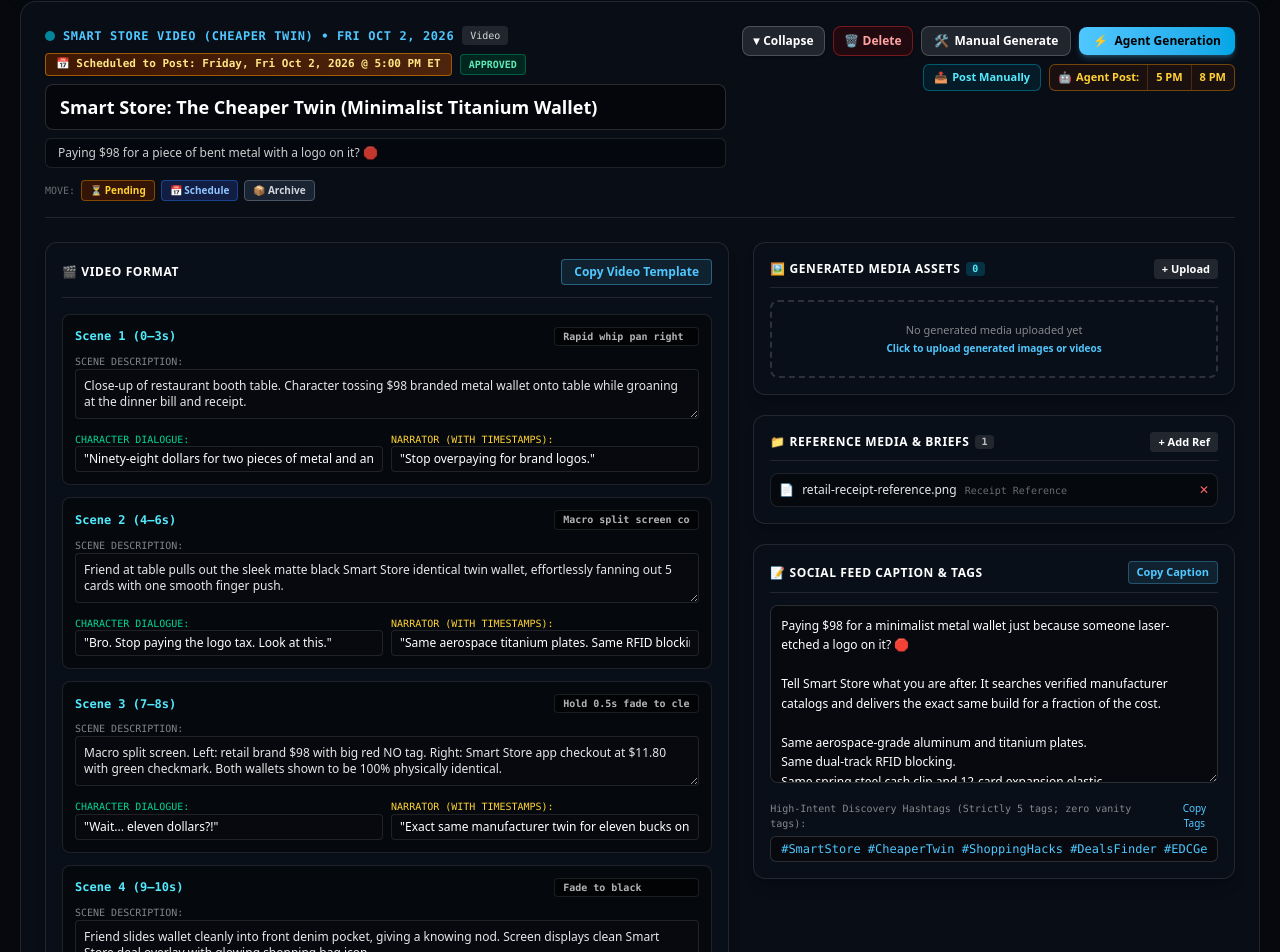
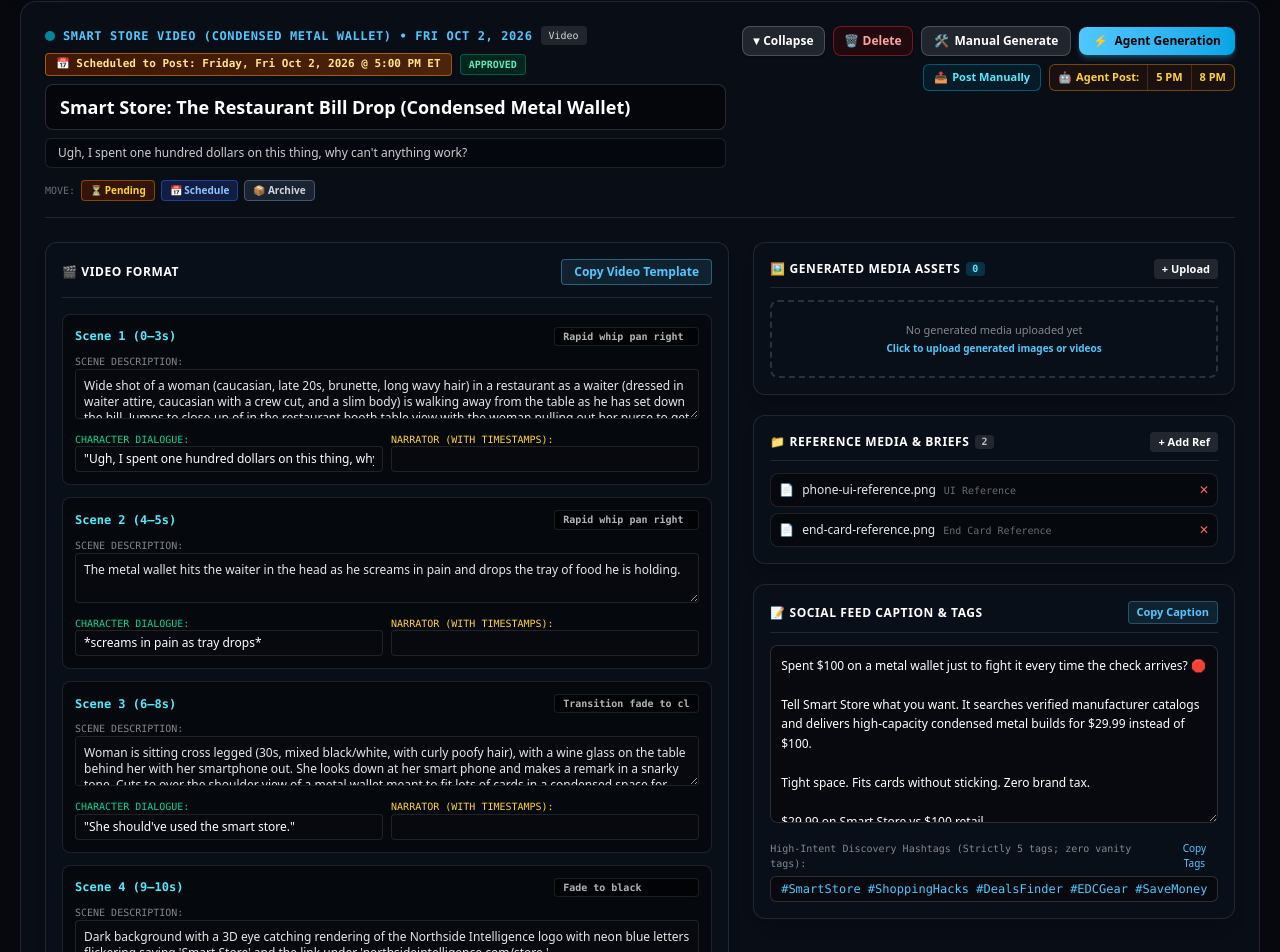
Before and after one commit to northsideventuresllc-sketch/northsideventuresgroup, a Next.js app: page /ni-content in a window 1280 px wide. Shown: the part 2160-3112 px from the top of the page. Built offline with nearby package versions, Linux system fonts and the light colour scheme.

Commit message:
fix(ni-content): remove obsolete thought leadership post and sync Smart Store titanium wallet video

```diff
--- a/src/app/ni-content/page.tsx
+++ b/src/app/ni-content/page.tsx
@@ -500,35 +500,31 @@
     dayOfMonth: 2,
     scheduledTime: "5:00 PM ET",
     channel: "Store",
-    slot: "Smart Store Video (Cheaper Twin)",
+    slot: "Smart Store Video (Condensed Metal Wallet)",
     brand: "Smart Store",
     format: "Video",
     platforms: ["Instagram", "Facebook Reels", "TikTok", "YouTube Shorts"],
-    title: "Smart Store: The Cheaper Twin (Minimalist Titanium Wallet)",
-    hook: "Paying $98 for a piece of bent metal with a logo on it? 🛑",
+    title: "Smart Store: The Restaurant Bill Drop (Condensed Metal Wallet)",
+    hook: "Ugh, I spent one hundred dollars on this thing, why can't anything work?",
     status: "approved",
-    pillar: "Tell Smart Store what you are after. It searches the whole catalog and finds a similar option for less, with picks tailored to you. Pay less for what you were already going to buy.",
-    caption: `Paying $98 for a minimalist metal wallet just because someone laser-etched a logo on it? 🛑
-
-Tell Smart Store what you are after. It searches verified manufacturer catalogs and delivers the exact same build for a fraction of the cost.
-
-Same aerospace-grade aluminum and titanium plates.
-Same dual-track RFID blocking.
-Same spring steel cash clip and 12-card expansion elastic.
-
-$11.80 on Smart Store vs $98 retail.
-
-Stop paying the brand tax. Pay less for what you were already going to buy.
-
-👉 Tap the link in bio or browse deals at northsideintelligence.com/store.`,
-    hashtags: "#SmartStore #CheaperTwin #ShoppingHacks #DealsFinder #EDCGear #TechDeals #SaveMoney",
+    pillar: "Tell Smart Store what you want. It searches verified manufacturer catalogs and delivers high-capacity condensed metal builds for $29.99 instead of $100. Pay less for what you were already going to buy.",
+    caption: `Spent $100 on a metal wallet just to fight it every time the check arrives? 🛑
+
+Tell Smart Store what you want. It searches verified manufacturer catalogs and delivers high-capacity condensed metal builds for $29.99 instead of $100.
+
+Tight space. Fits cards without sticking. Zero brand tax.
+
+$29.99 on Smart Store vs $100 retail.
+
+👉 Order yours now at northsideintelligence.com/store.`,
+    hashtags: "#SmartStore #ShoppingHacks #DealsFinder #EDCGear #SaveMoney #TechDeals #RestaurantHacks",
     productionSpecs: {
       dimensionsAndFormat: "1080 x 1920 px, 9:16 vertical aspect ratio, MP4 video",
-      narratorTone: "Sharp, comedic, astonished, fast-paced consumer advocate voice. No commercial jargon.",
+      narratorTone: "Direct, observational, comedic storytelling tone with natural sound effects and fast pacing.",
       sfx: "Register receipt tearing sound (0:01), rapid whip-pan (0:03), card sliding click (0:06), clean success chime (0:08).",
       backgroundMusic: "Upbeat comedic acoustic groove with tight percussion.",
-      branding: "Warm slate background, vibrant retail warning red accent tag, crisp white typography. No hex color codes.",
-      references: "northsideintelligence.com/store",
+      branding: "Dark background with 3D Northside Intelligence logo, neon blue letters flickering 'Smart Store', no numeric hex codes.",
+      references: "northsideintelligence.com/store | attached images (one for the UI on the phone and one for the end card)",
       rules: [
         "All important content stays in top 3/4 of frame",
         "ALL ON SCREEN TEXT ON A SMARTPHONE OR A COMPUTER MUST BE LEGIBLE TEXT CONSTRUCTION HOW IT WOULD SHOW UP ON A REAL APP. NO 'AI SLOP', FAKE NAMES, FAKE LETTERS, AND FAKE WORDS. ALL THE TEXT ON SCREENS IN THE IMAGES SHOULD LOOK HOW THEY SHOULD IN REAL LIFE!"
@@ -537,30 +533,30 @@
     scenes: [
       {
         sceneNum: "Scene 1 (0–3s)",
-        description: "Close-up of restaurant booth table. Character tossing $98 branded metal wallet onto table while groaning at the dinner bill and receipt.",
-        dialogue: "\"Ninety-eight dollars for two pieces of metal and an elastic band?!\"",
-        narrator: "\"Stop overpaying for brand logos.\"",
-        transition: "Rapid whip pan right to dining partner across table"
+        description: "Wide shot of a woman (caucasian, late 20s, brunette, long wavy hair) in a restaurant as a waiter (dressed in waiter attire, caucasian with a crew cut, and a slim body) is walking away from the table as he has set down the bill. Jumps to close-up of in the restaurant booth table view with the woman pulling out her purse to get her wallet. She gets her wallet out (made of metal built to hold lots of cards condensed in a tight space). She tries to pull a credit card out and is struggling to get it out because it is stuck letting out grunts of frustration. Cuts to a wider shot of her getting out of the booth, screaming, and throwing the wallet out of the frame.",
+        dialogue: "\"Ugh, I spent one hundred dollars on this thing, why can't anything work?\"",
+        narrator: "",
+        transition: "Rapid whip pan right to the same waiter carrying a tray of dirty dishes"
       },
       {
-        sceneNum: "Scene 2 (4–6s)",
-        description: "Friend at table pulls out the sleek matte black Smart Store identical twin wallet, effortlessly fanning out 5 cards with one smooth finger push.",
-        dialogue: "\"Bro. Stop paying the logo tax. Look at this.\"",
-        narrator: "\"Same aerospace titanium plates. Same RFID blocking.\"",
-        transition: "Macro split screen comparison"
+        sceneNum: "Scene 2 (4–5s)",
+        description: "The metal wallet hits the waiter in the head as he screams in pain and drops the tray of food he is holding.",
+        dialogue: "*screams in pain as tray drops*",
+        narrator: "",
+        transition: "Rapid whip pan right to another woman sitting at the bar in the restaurant"
       },
       {
-        sceneNum: "Scene 3 (7–8s)",
-        description: "Macro split screen. Left: retail brand $98 with big red NO tag. Right: Smart Store app checkout at $11.80 with green checkmark. Both wallets shown to be 100% physically identical.",
-        dialogue: "\"Wait... eleven dollars?!\"",
-        narrator: "\"Exact same manufacturer twin for eleven bucks on Smart Store.\"",
-        transition: "Hold 0.5s fade to clean brand card"
+        sceneNum: "Scene 3 (6–8s)",
+        description: "Woman is sitting cross legged (30s, mixed black/white, with curly poofy hair), with a wine glass on the table behind her with her smartphone out. She looks down at her smart phone and makes a remark in a snarky tone. Cuts to over the shoulder view of a metal wallet meant to fit lots of cards in a condensed space for $29.99. An notification pops on her phone that says 'ORDERED'.",
+        dialogue: "\"She should've used the smart store.\"",
+        narrator: "",
+        transition: "Transition fade to clean brand card"
       },
       {
         sceneNum: "Scene 4 (9–10s)",
-        description: "Friend slides wallet cleanly into front denim pocket, giving a knowing nod. Screen displays clean Smart Store deal overlay with glowing shopping bag icon.",
-        dialogue: "\"Pay less for what you were already going to buy.\"",
-        narrator: "\"Shop the twin at northsideintelligence.com/store.\"",
+        description: "Dark background with a 3D eye catching rendering of the Northside Intelligence logo with neon blue letters flickering saying 'Smart Store' and the link under 'northsideintelligence.com/store.'",
+        dialogue: "",
+        narrator: "",
         transition: "Fade to black"
       }
     ],
@@ -568,15 +564,24 @@
     referenceMedia: [
       {
         id: "ref-ss-1",
-        name: "retail-receipt-reference.png",
+        name: "phone-ui-reference.png",
         url: "https://northsideintelligence.com/store",
         type: "image",
-        size: "Receipt Reference",
+        size: "UI Reference",
+        source: "manual",
+        uploadedAt: "Today"
+      },
+      {
+        id: "ref-ss-2",
+        name: "end-card-reference.png",
+        url: "https://northsideintelligence.com/store",
+        type: "image",
+        size: "End Card Reference",
         source: "manual",
         uploadedAt: "Today"
       }
     ],
-    notes: "Approved for Friday Oct 2 Smart Store reel."
+    notes: "Approved for Friday Oct 2 Smart Store reel per JB direct creative spec."
   },
 
   // 3. STATIC: FRIDAY OCT 2 (STATIC IMAGE POST - BRIDGE AI)
@@ -704,7 +709,7 @@
   // 1. Load from localStorage on mount (with automatic migration to preserve real media)
   useEffect(() => {
     try {
-      const savedV4 = localStorage.getItem("ni_content_hub_master_v4");
+      const savedV4 = localStorage.getItem("ni_content_hub_master_v5");
       if (savedV4) {
         const parsed = JSON.parse(savedV4);
         if (Array.isArray(parsed) && parsed.length > 0) {
@@ -721,12 +726,12 @@
             };
           });
           setPosts(merged);
-          localStorage.setItem("ni_content_hub_master_v4", JSON.stringify(merged));
+          localStorage.setItem("ni_content_hub_master_v5", JSON.stringify(merged));
         }
       } else {
         // First visit on v4: start fresh with INITIAL_POSTS (cleanly purges stale NI Services stubs)
         setPosts(INITIAL_POSTS);
-        localStorage.setItem("ni_content_hub_master_v4", JSON.stringify(INITIAL_POSTS));
+        localStorage.setItem("ni_content_hub_master_v5", JSON.stringify(INITIAL_POSTS));
       }
 
       const savedStrat = localStorage.getItem("ni_content_strategy_requests_v1");
@@ -748,7 +753,7 @@
     setSaveFlash(true);
     setTimeout(() => setSaveFlash(false), 1200);
     try {
-      localStorage.setItem("ni_content_hub_master_v4", JSON.stringify(cleaned));
+      localStorage.setItem("ni_content_hub_master_v5", JSON.stringify(cleaned));
     } catch {
       // Fallback
     }
```
